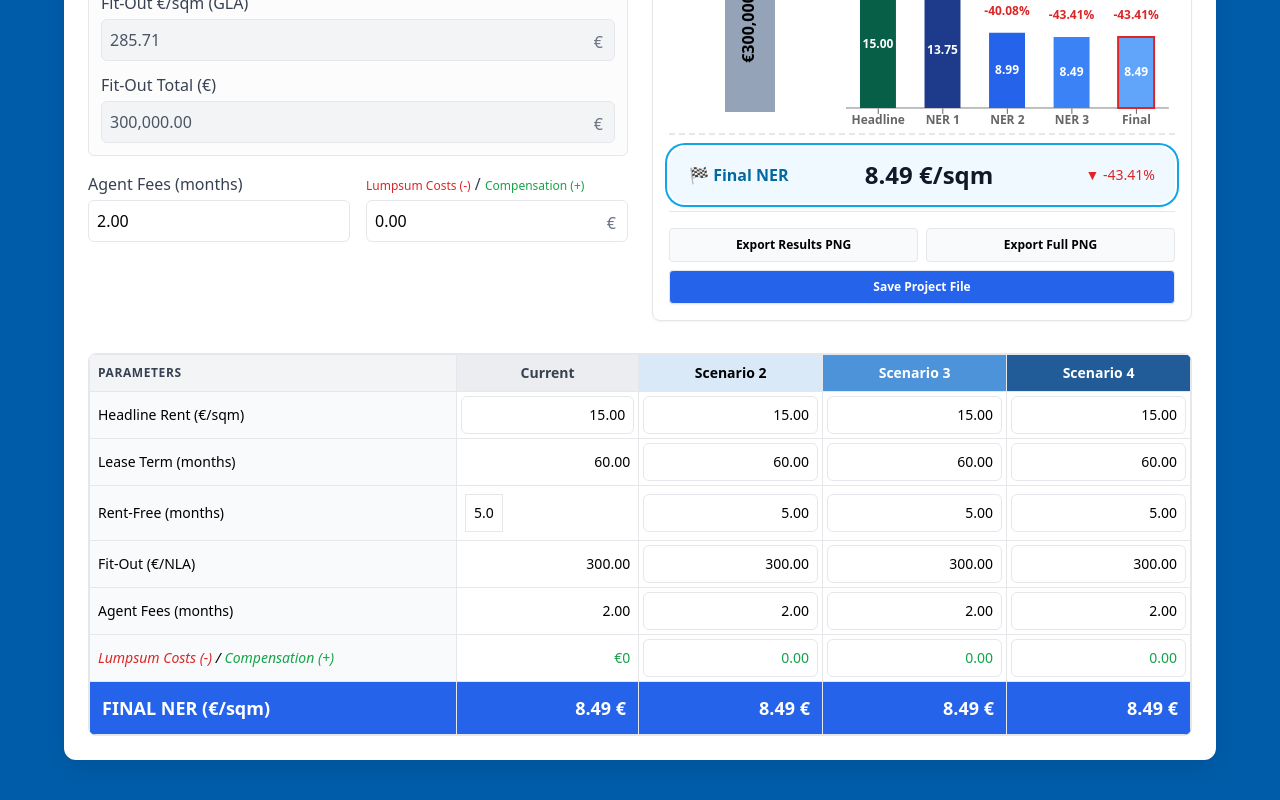
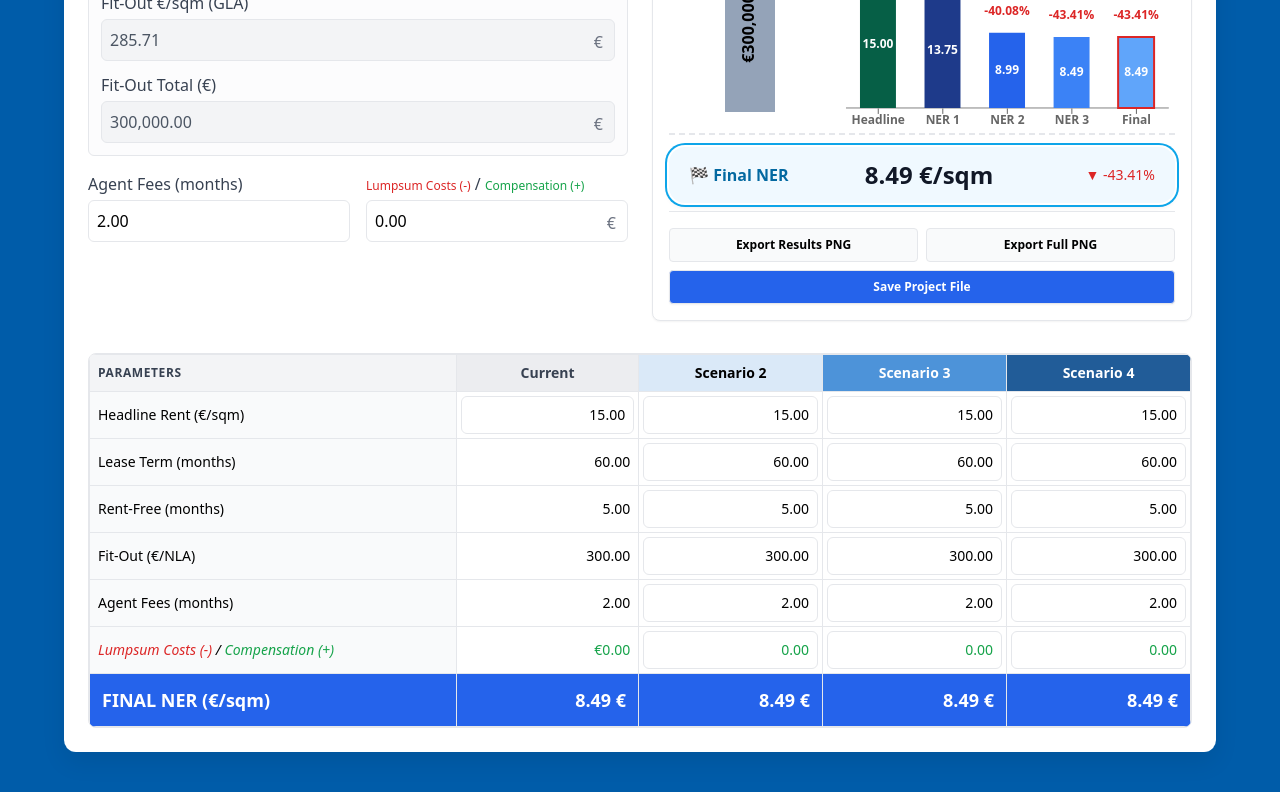
Before and after one commit to Musicandy13/NER-with-Scenarios, a React (Vite) app: page / in a window 1280 px wide. Shown: the part 524-1324 px from the top of the page. Built offline with nearby package versions, Linux system fonts and the light colour scheme.

Commit message:
Update App.jsx

```diff
--- a/src/App.jsx
+++ b/src/App.jsx
@@ -731,7 +731,7 @@ return (
               </tr>
               <tr>
                 <td className="border p-2 font-medium bg-gray-50">Rent-Free (months)</td>
-                <td className="border p-2 text-right"><td className="border p-2 text-right">{f.rf}</td></td>
+                <td className="border p-2 text-right">  {F(P(f.rf), 2)}</td>
                 {scenarios.map((sc) => (
                   <td key={sc.id} className="border p-1">
                     <ScenarioField value={resolveScenario(sc, "rf")} onChange={(v) => setScenarioVal(sc.id, "rf", v)} />
@@ -778,7 +778,7 @@ return (
               </tr>
               <tr>
                 <td className="border p-2 font-medium bg-gray-50 italic">  <span className="text-red-600">Lumpsum Costs (-)</span>{" "}  /{" "}  <span className="text-green-600">Compensation (+)</span></td>
-                <td className={`border p-2 text-right font-medium ${P(f.unforeseen) >= 0 ? "text-green-600" : "text-red-600"}`}>  {FCUR0(P(f.unforeseen))}</td>
+                <td className={`border p-2 text-right font-medium ${  P(f.unforeseen) >= 0 ? "text-green-600" : "text-red-600"}`}>  {FCUR(P(f.unforeseen))}</td>
                 {scenarios.map((sc) => (
                   <td  key={sc.id}  className={`border p-1 ${    P(resolveScenario(sc, "unforeseen")) >= 0      ? "text-green-600 font-medium"      : "text-red-600 font-medium"  }`}>
                     <ScenarioField
```
